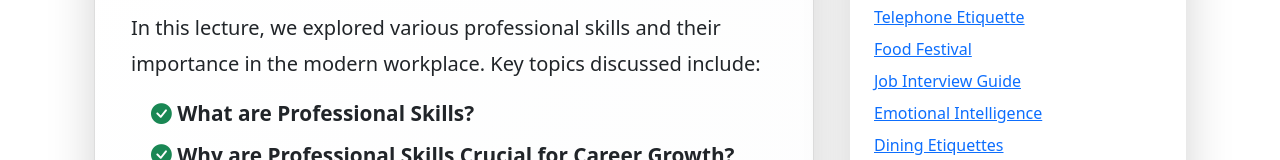
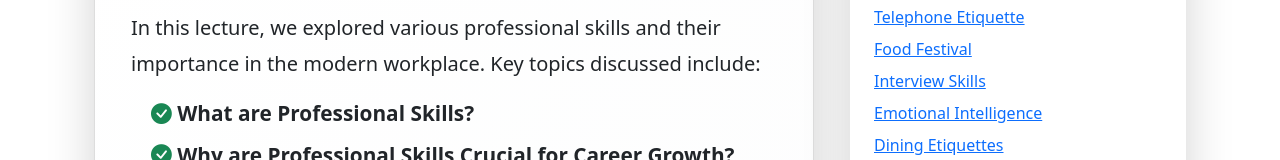
Before and after one commit to Henuja/PS_Portfolio, a React (Create React App) app: page /assignment/1 in a window 1280 px wide. Shown: the part 596-756 px from the top of the page. Built offline with nearby package versions, Linux system fonts and the light colour scheme.

Commit message:
Update BlogDetails.tsx

```diff
--- a/src/components/BlogDetails.tsx
+++ b/src/components/BlogDetails.tsx
@@ -474,7 +474,7 @@ const blogPosts: BlogPost[] = [
     id: 7,
     content: `
       <section class="container mt-4" data-aos="fade-up">
-        <h1 class="fw-bold text-primary text-center" data-aos="fade-up" data-aos-delay="100">Job Interview Guide</h1>
+        <h1 class="fw-bold text-primary text-center" data-aos="fade-up" data-aos-delay="100">Interview Skills</h1>
         <p class="text-muted text-center" data-aos="fade-up" data-aos-delay="200">Essential Tips for Successful Interviews</p><br>
         <p class="fs-4 text-dark" data-aos="fade-up" data-aos-delay="300">
           Mastering interviews requires strong communication, preparation, and confidence. Here are key strategies:
@@ -539,11 +539,11 @@ const blogPosts: BlogPost[] = [
               <li><i class="bi bi-check-circle-fill text-success"></i> Dress appropriately for the interview.</li>
               <li><i class="bi bi-check-circle-fill text-success"></i> Practice with mock interviews.</li>
             </ul>
-          </div>
+          </div><br>
           <div class="bg-white p-4 rounded shadow-lg" data-aos="fade-up" data-aos-delay="1100">
             <h4 class="fw-bold text-primary">Interviews</h4>
             <p class="fs-5 mt-3">
-              We have faced an interview eith local companies
+              We have faced an interview with local companies
             </p>
             <iframe src=${eleven} width="75%" height="600px" style="border: none" data-aos="fade-up" data-aos-delay="1200"></iframe>
           </div>
@@ -556,7 +556,7 @@ const blogPosts: BlogPost[] = [
     content: `
       <section class="container mt-4" data-aos="fade-up">
         <h1 class="fw-bold text-primary text-center" data-aos="fade-up" data-aos-delay="100">Emotional Intelligence</h1>
-        <p class="text-muted text-center" data-aos="fade-up" data-aos-delay="200">Understanding and Applying Emotional Intelligence in Professional and Personal Growth</p><br>
+        <p class="text-muted text-center" data-aos="fade-up" data-aos-delay="200">Mrs. Hubika joshi</p><br>
         <p class="fs-4 text-dark" data-aos="fade-up" data-aos-delay="300">
           Today’s professional skills lecture focused on Emotional Intelligence (EI). The session covered the definition, importance, and application of EI in various aspects of life.
         </p>
```
